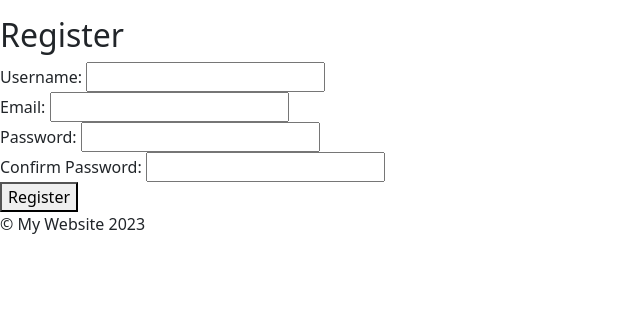
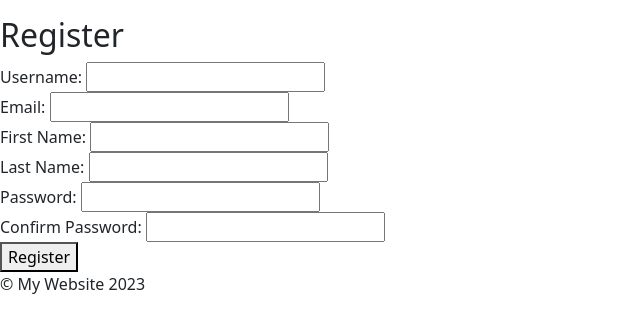
Before and after one commit to negagen/cv_site, a Django app: page /account/register/ in a window 1280 px wide. Shown: the part 48-381 px from the top of the page, without its empty margins (0-640 px from the left). Run offline with Django 4.2, Linux system fonts and the light colour scheme.

Commit message:
miss first and last name

```diff
--- a/account/templates/register.html
+++ b/account/templates/register.html
@@ -19,6 +19,13 @@
           <input type="email" name="email" required>
         </div>
         <div>
+            <label for="first_name">First Name:</label>
+            <input type="text" name="first_name" required>
+        </div>
+        <div>
+            <label for="last_name">Last Name:</label>
+            <input type="text" name="last_name" required>
+        <div>
             <label for="password1">Password:</label>
             <input type="password" name="password1" required>
         </div>
```
